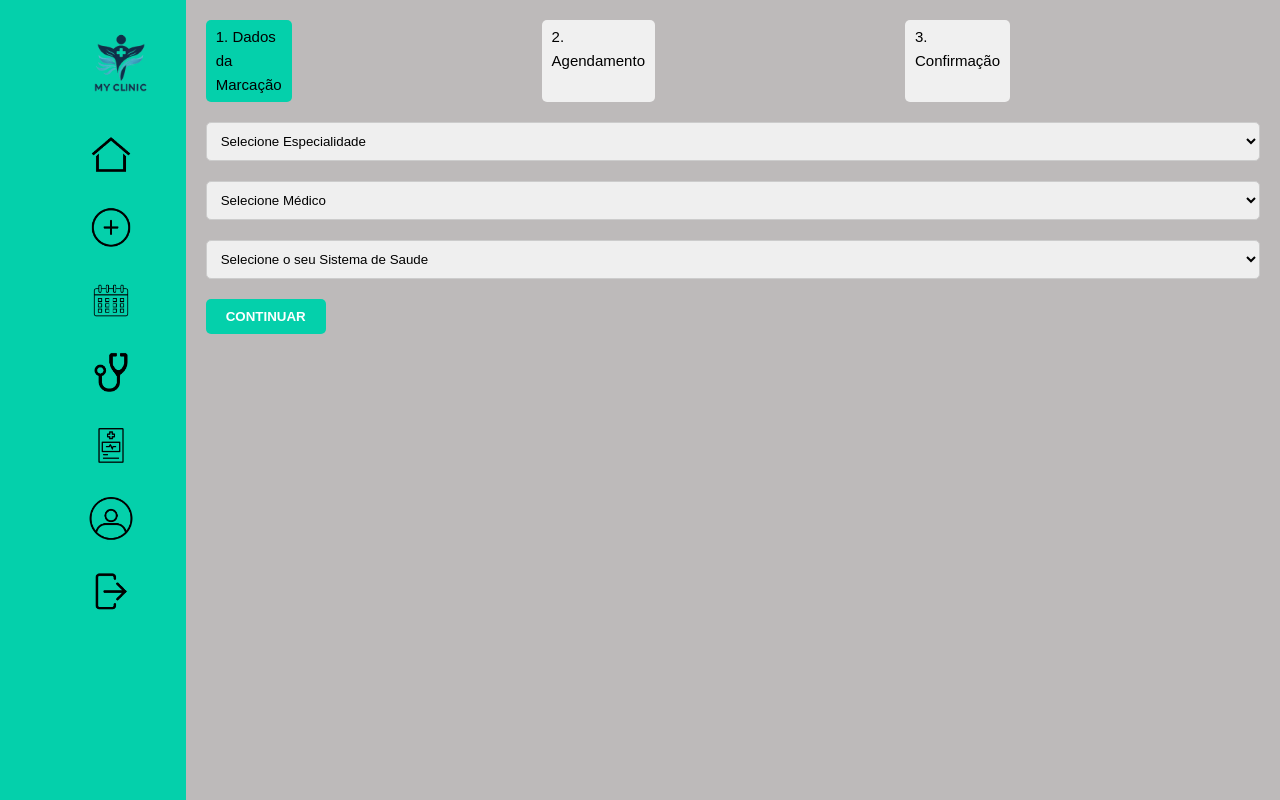
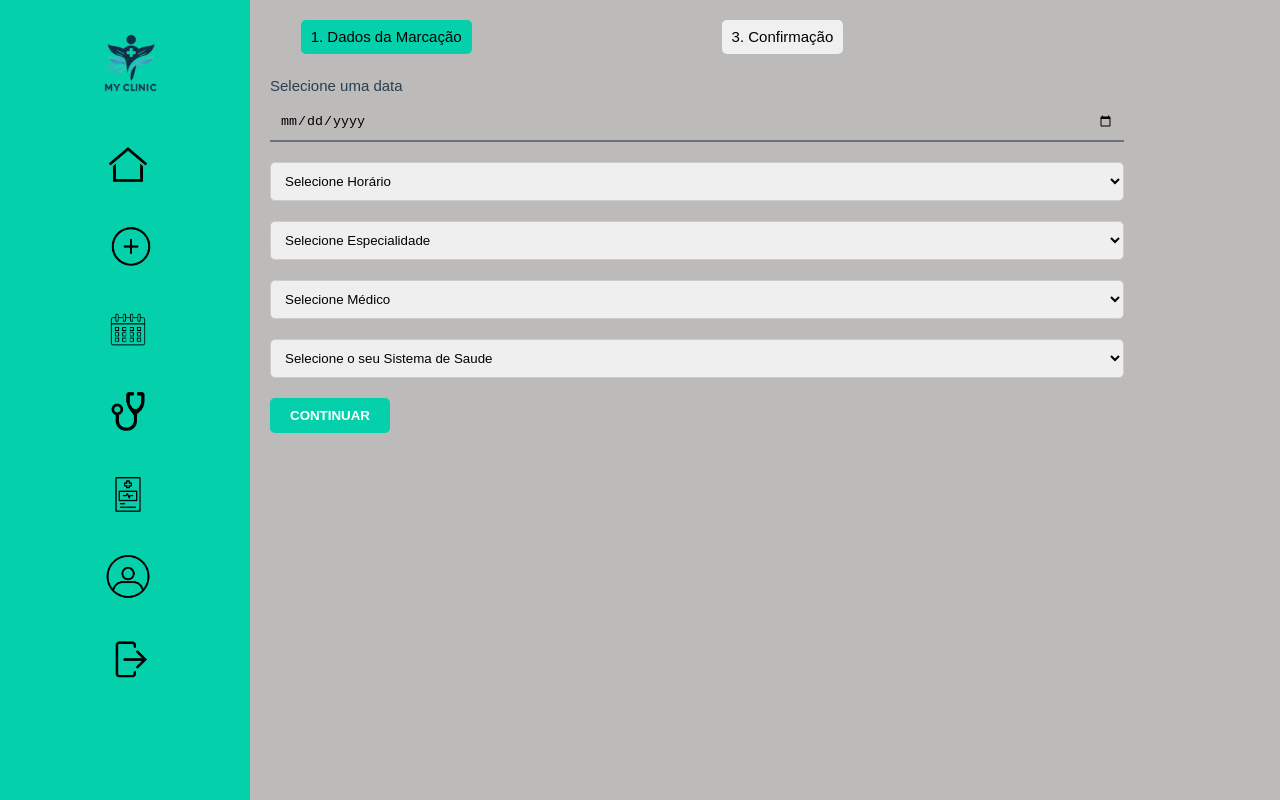
Before and after one commit to ruiiramos/myClinic-FrontEnd, a Vue app: page /dadosmarcacao in a window 1280 px wide. Built offline with nearby package versions, Linux system fonts and the light colour scheme; what v-calendar would draw is missing.

Commit message:
atualizaçoes

```diff
--- a/src/views/DadosMarcacaoView.vue
+++ b/src/views/DadosMarcacaoView.vue
@@ -6,12 +6,16 @@
       <ul class="sidebar-icons">
         <img src="../img/myclinic.png" alt="Logo" class="sidebar-logo">
         <img src="../img/noun-house-431615.png" alt="Inicio" class="sidebar-icon">
-        <img src="../img/noun-plus-669265.png" alt="Marcações" class="sidebar-icon">
+        <router-link to="/login">
+          <img src="../img/noun-plus-669265.png" alt="Marcações" class="sidebar-icon">
+        </router-link>
         <img src="../img/noun-calender-6465838.png" alt="Agenda" class="sidebar-icon">
         <img src="../img/noun-doctor-79152.png" alt="Médicos" class="sidebar-icon">
         <img src="../img/noun-diagnosis-6672493.png" alt="Especialidades" class="sidebar-icon">
         <img src="../img/noun-account-2049214.png" alt="Perfil" class="sidebar-icon">
-        <img src="../img/noun-logout-6733782.png" alt="Terminar Sessão" class="sidebar-icon">
+        <router-link to="/login">
+          <img src="../img/noun-logout-6733782.png" alt="Terminar Sessão" class="sidebar-icon">
+        </router-link>
       </ul>
     </div>
 
@@ -19,10 +23,28 @@
       <div class="progress-bar">
         <!-- Barra de progresso com etapas -->
         <span class="active">1. Dados da Marcação</span>
-        <span>2. Agendamento</span>
         <span>3. Confirmação</span>
     </div>
       <form class="appointment-form" @submit.prevent="submitForm">
+
+        <div class="input-group">
+          <label for="dNascimento">Selecione uma data</label>
+          <input type="date" id="dNascimento" v-model="DataConsulta" required>
+        </div>
+        <!-- Dropdown Horarios -->
+        <select v-model="selectedHorarios" required>
+        <option value="" disabled selected>Selecione Horário</option>
+        <option value="9:00">9:00</option>
+        <option value="10:00">10:00</option>
+        <option value="11:00">11:00</option>
+        <option value="12:00">12:00</option>
+        <option value="14:00">14:00</option>
+        <option value="15:00">15:00</option>
+        <option value="16:00">16:00</option>
+        <option value="17:00">17:00</option>
+        <option value="18:00">18:00</option>
+
+        </select>
         <!-- Dropdown para Especialidade -->
         <select v-model="selectedEspecialidade" required>
           <option value="" disabled selected>Selecione Especialidade</option>
@@ -53,6 +75,8 @@
 export default {
   data() {
     return {
+      DataConsulta: '',
+      selectedHorarios: '',
       selectedEspecialidade: '',
       selectedMedico: '',
       selectedSistemaSaude: ''
@@ -69,8 +93,6 @@ export default {
 
 
 <style scoped>
-/* Estilos gerais */
-/* Estilos gerais */
 .container {
     display: flex;
     flex-direction: row;
@@ -150,4 +172,30 @@ export default {
     background-color: #038c6e;
   }
 
+  .input-group {
+    margin-bottom: 20px;
+  }
+
+  .input-group label {
+    display: block;
+    margin-bottom: 5px;
+    color: var(--color-heading);
+  }
+
+  .input-group input,
+  .input-group select {
+    width: 100%;
+    padding: 10px;
+    border: none;
+    border-bottom: 2px solid #6E7179;
+    background-color: transparent;
+    outline: none;
+  }
+
+  .input-group input:focus,
+  .input-group select:focus {
+    border-color: var(--color-border-hover);
+  }
+
+
 </style>
```
Also changed, not shown: src/views/HomePage.vue (added, +15 -0 lines).
